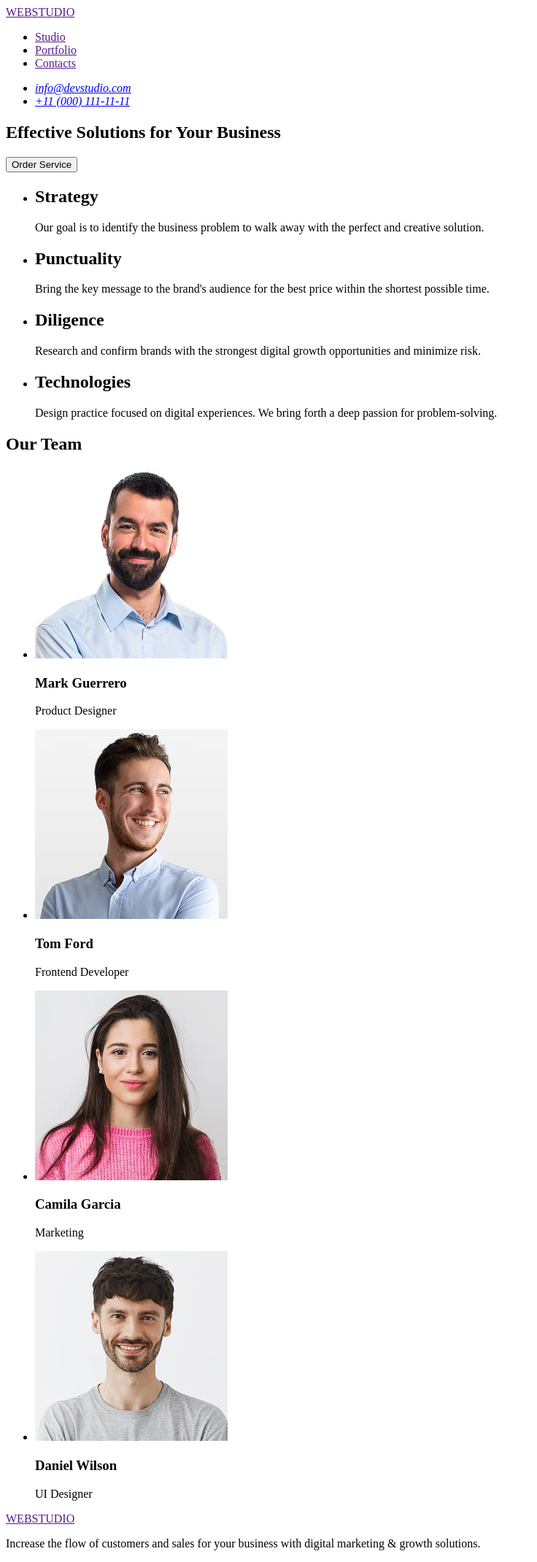
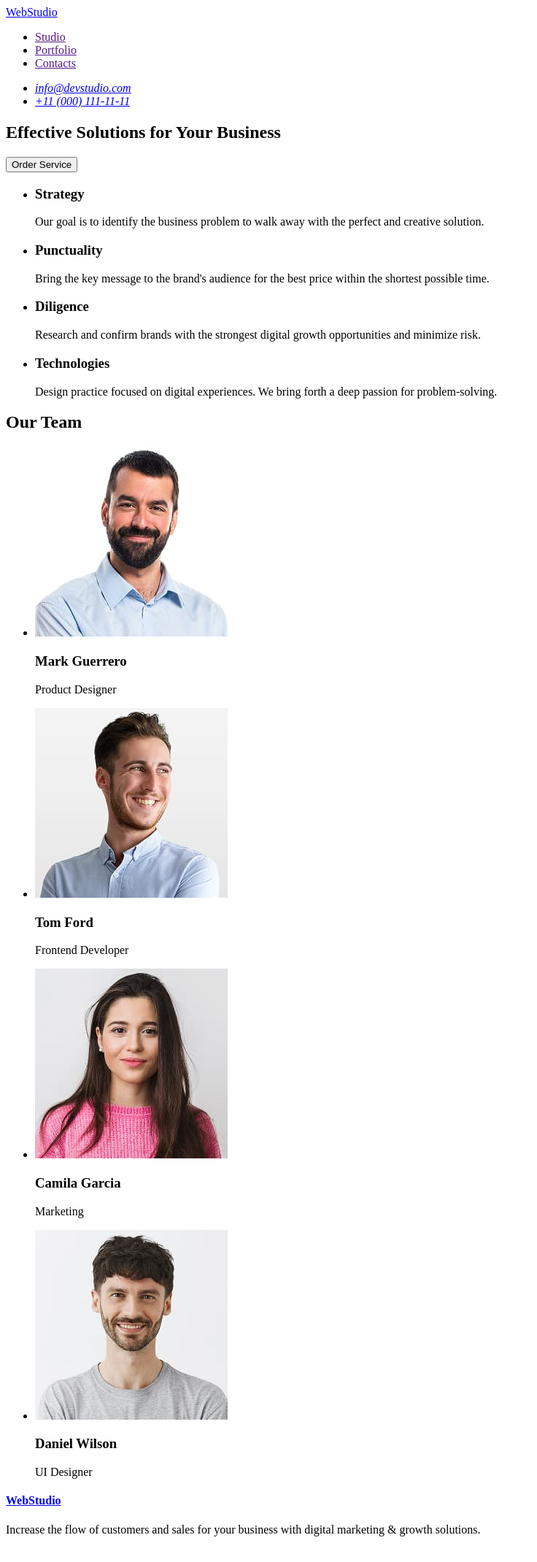
Before and after one commit to AndrewKrysenko2301/goit-markup-hw-01, a plain HTML site: page index.html in a window 1280 px wide. Shown: the whole page at 73% size, without its empty margins (0-736 px from the left). Drawn offline with Linux system fonts and the light colour scheme.

Commit message:
next correct

```diff
--- a/index.html
+++ b/index.html
@@ -7,8 +7,8 @@
   </head>
   <body>
     <header>
-      <a href="">WEBSTUDIO</a>
       <nav>
+        <a href="./index.html">WebStudio</a>
         <ul>
           <li><a href="">Studio</a></li>
           <li><a href="">Portfolio</a></li>
@@ -17,41 +17,41 @@
       </nav>
       <address>
         <ul>
-          <li><a href="info@devstudio.com">info@devstudio.com</a></li>
+          <li><a href="mailto:info@devstudio.com">info@devstudio.com</a></li>
           <li><a href="tel:+110001111111">+11 (000) 111-11-11</a></li>
         </ul>
       </address>
     </header>
     <main>
       <section>
-        <h1>Effective Solutions for Your Business</h1>
+        <h2>Effective Solutions for Your Business</h2>
         <button type="button">Order Service</button>
       </section>
       <section>
         <ul>
           <li>
-            <h2>Strategy</h2>
+            <h3>Strategy</h3>
             <p>
               Our goal is to identify the business problem to walk away with the
               perfect and creative solution.
             </p>
           </li>
           <li>
-            <h2>Punctuality</h2>
+            <h3>Punctuality</h3>
             <p>
               Bring the key message to the brand's audience for the best price
               within the shortest possible time.
             </p>
           </li>
           <li>
-            <h2>Diligence</h2>
+            <h3>Diligence</h3>
             <p>
               Research and confirm brands with the strongest digital growth
               opportunities and minimize risk.
             </p>
           </li>
           <li>
-            <h2>Technologies</h2>
+            <h3>Technologies</h3>
             <p>
               Design practice focused on digital experiences. We bring forth a
               deep passion for problem-solving.
@@ -107,7 +107,9 @@
     </main>
     <footer>
       <section>
-        <a href="">WEBSTUDIO</a>
+        <h4>
+          <a href="./index.html">WebStudio</a>
+        </h4>
         <p>
           Increase the flow of customers and sales for your business with
           digital marketing & growth solutions.
```
